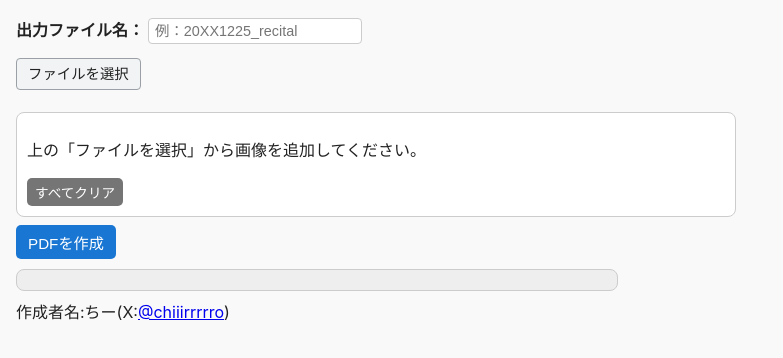
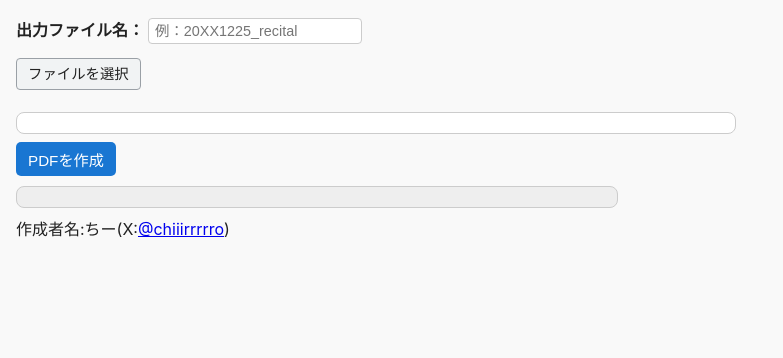
Before and after one commit to chiiirrrrro/PDF-tools, a plain HTML site: page merger/index.html in a window 1280 px wide. Shown: the part 198-556 px from the top of the page, without its empty margins (0-783 px from the left). Drawn offline with Linux system fonts and the light colour scheme.

Commit message:
Remove empty message and clear button from HTML
Removed instructions and clear button from file list.

```diff
--- a/merger/index.html
+++ b/merger/index.html
@@ -29,8 +29,6 @@
 
   <p id="fileCount"></p>
   <div id="file-list" class="list-box">
-    <p class="empty-msg">上の「ファイルを選択」から画像を追加してください。</p>
-    <button id="clearBtn" type="button" class="neutral-btn small-btn">すべてクリア</button>
   </div>
 
   <button id="mergeBtn" type="button">PDFを作成</button>
```
